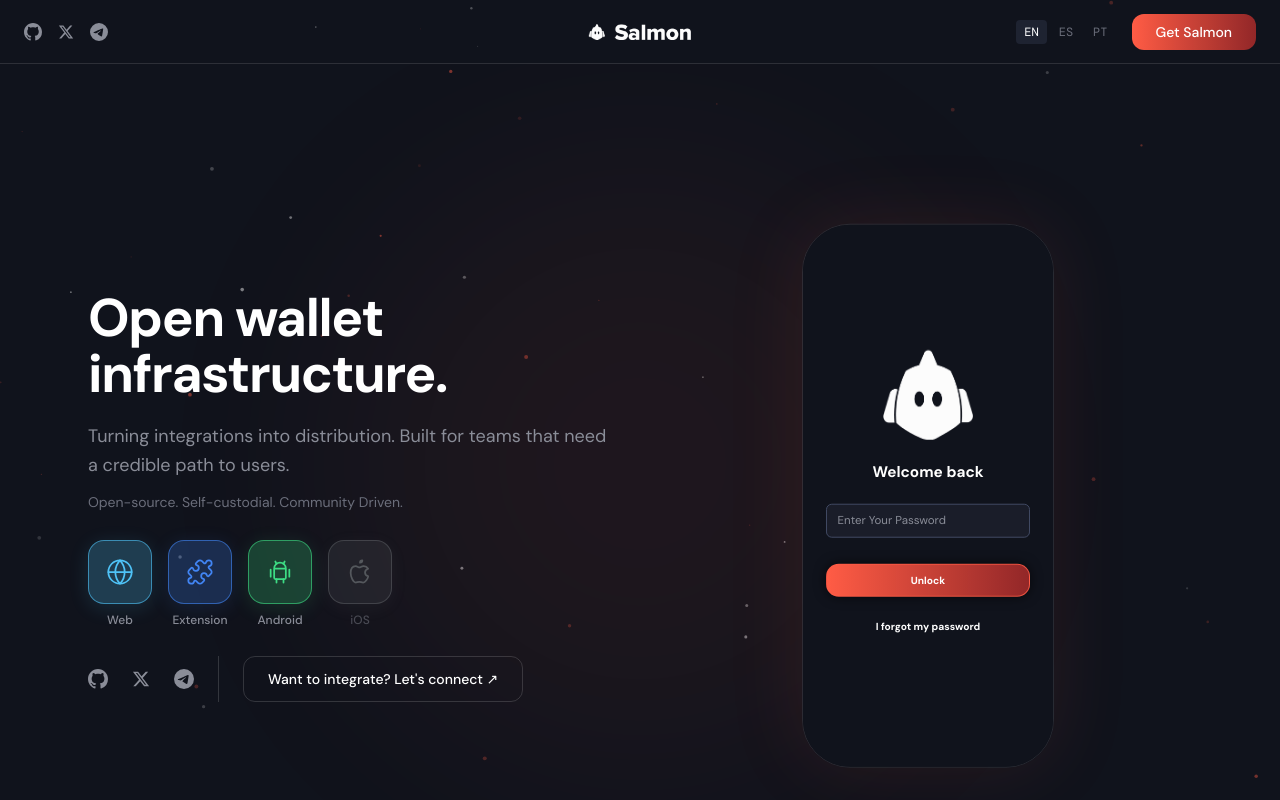
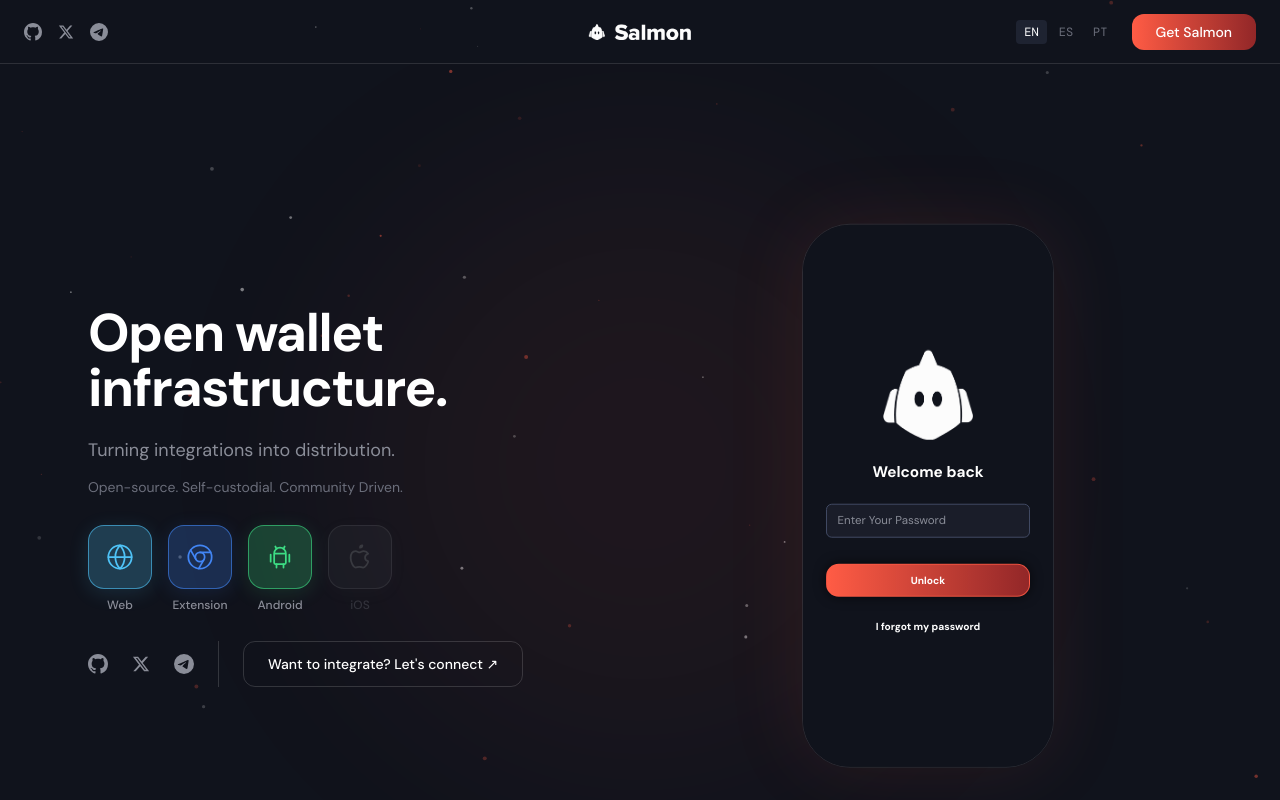
Before and after one commit to salmon-wallet/salmon-website, a Next.js app: page /en in a window 1280 px wide. Shown: the top 800 px of the page. Built offline with nearby package versions, Linux system fonts and the light colour scheme; a web font is replaced by a local one.

Commit message:
refine hero platform links

```diff
--- a/components/Hero.tsx
+++ b/components/Hero.tsx
@@ -6,7 +6,7 @@
 import { LINKS } from '@/lib/constants';
 import GradientButton from './ui/GradientButton';
 import LockScreenMock from './hero/LockScreenMock';
-import { WebIcon, ExtensionIcon, AndroidIcon, IosIcon } from './ui/platform-icons';
+import { WebIcon, ChromeIcon, AndroidIcon, IosIcon } from './ui/platform-icons';
 
 export default function Hero() {
   const t = useTranslations('hero');
@@ -15,7 +15,7 @@
 
   const platforms = [
     { key: 'web', label: tPlatform('web'), href: LINKS.webWallet, icon: <WebIcon size={28} />, tint: '#4FC3F7' },
-    { key: 'extension', label: tPlatform('extension'), href: LINKS.chrome, icon: <ExtensionIcon size={28} />, tint: '#4285F4' },
+    { key: 'extension', label: tPlatform('extension'), href: LINKS.chrome, icon: <ChromeIcon size={28} />, tint: '#4285F4' },
     { key: 'android', label: tPlatform('android'), href: LINKS.playStore, icon: <AndroidIcon size={28} />, tint: '#3DDC84' },
     { key: 'ios', label: tPlatform('ios'), href: null, icon: <IosIcon size={28} />, tint: '#A2AAAD' },
   ] as const;
@@ -49,7 +49,7 @@
       <div className="relative z-10 mx-auto grid w-full max-w-6xl items-center gap-10 px-6 py-10 lg:grid-cols-2 lg:gap-12">
         {/* Text column */}
         <motion.div
-          className="flex flex-col items-center text-center lg:items-start lg:text-left"
+          className="flex flex-col items-center text-center lg:items-start lg:text-left min-[1024px]:max-[1160px]:pl-8"
           variants={stagger}
           initial="initial"
           animate="animate"
@@ -90,8 +90,15 @@
                   <span className="platform-tile flex h-16 w-16 items-center justify-center rounded-2xl border">
                     {icon}
                   </span>
-                  <span className="text-xs font-medium text-text-secondary transition-colors duration-300 group-hover:text-text-primary">
-                    {label}
+                  <span className="relative text-xs font-medium text-text-secondary transition-colors duration-300 group-hover:text-text-primary">
+                    <span className={key === 'ios' ? 'transition-opacity duration-300 group-hover:opacity-0' : undefined}>
+                      {label}
+                    </span>
+                    {key === 'ios' && (
+                      <span className="absolute left-1/2 top-0 -translate-x-1/2 whitespace-nowrap opacity-0 transition-opacity duration-300 group-hover:opacity-100">
+                        Soon
+                      </span>
+                    )}
                   </span>
                 </>
               );
@@ -110,7 +117,7 @@
                   ) : (
                     <span
                       title={tPlatform('comingSoon')}
-                      className="flex cursor-default flex-col items-center gap-2 opacity-45"
+                      className="group flex cursor-default flex-col items-center gap-2 opacity-25 transition-opacity duration-300 hover:opacity-40"
                     >
                       {tile}
                     </span>
--- a/components/ui/platform-icons.tsx
+++ b/components/ui/platform-icons.tsx
@@ -16,6 +16,18 @@
   return (
     <svg width={size} height={size} viewBox="0 0 24 24" fill="none" stroke="currentColor" strokeWidth="1.5" strokeLinecap="round" strokeLinejoin="round" aria-hidden="true">
       <path d="M15.39 4.39a1 1 0 0 0 1.68-.474 2.5 2.5 0 1 1 3.014 3.015 1 1 0 0 0-.474 1.68l1.683 1.682a2.414 2.414 0 0 1 0 3.414L19.61 15.39a1 1 0 0 1-1.68-.474 2.5 2.5 0 1 0-3.014 3.015 1 1 0 0 1 .474 1.68l-1.683 1.682a2.414 2.414 0 0 1-3.414 0L8.61 19.61a1 1 0 0 0-1.68.474 2.5 2.5 0 1 1-3.014-3.015 1 1 0 0 0 .474-1.68l-1.683-1.682a2.414 2.414 0 0 1 0-3.414L4.39 8.61a1 1 0 0 1 1.68.474 2.5 2.5 0 1 0 3.014-3.015 1 1 0 0 1-.474-1.68l1.683-1.682a2.414 2.414 0 0 1 3.414 0z" />
+    </svg>
+  );
+}
+
+export function ChromeIcon({ size = 24 }: IconProps) {
+  return (
+    <svg width={size} height={size} viewBox="0 0 24 24" fill="none" stroke="currentColor" strokeWidth="1.5" strokeLinecap="round" strokeLinejoin="round" aria-hidden="true">
+      <circle cx="12" cy="12" r="10" />
+      <circle cx="12" cy="12" r="4" />
+      <path d="M21.17 8H12" />
+      <path d="M3.95 6.06 8.54 14" />
+      <path d="M10.88 21.94 15.46 14" />
     </svg>
   );
 }
--- a/messages/en.json
+++ b/messages/en.json
@@ -27,7 +27,7 @@
   },
   "hero": {
     "heading": "Open wallet infrastructure.",
-    "subheading": "Turning integrations into distribution. Built for teams that need a credible path to users.",
+    "subheading": "Turning integrations into distribution.",
     "tagline": "Open-source. Self-custodial. Community Driven.",
     "integrate": "Want to integrate? Let's connect",
     "walletPreview": "Wallet Preview"
--- a/messages/es.json
+++ b/messages/es.json
@@ -27,7 +27,7 @@
   },
   "hero": {
     "heading": "Infraestructura de wallet abierta.",
-    "subheading": "Convirtiendo integraciones en distribución. Construida para equipos que necesitan un camino creíble hacia los usuarios.",
+    "subheading": "Convirtiendo integraciones en distribución.",
     "tagline": "Open-source. Autocustodial. Impulsada por la comunidad.",
     "integrate": "¿Querés integrar? Hablemos",
     "walletPreview": "Vista previa"
--- a/messages/pt.json
+++ b/messages/pt.json
@@ -27,7 +27,7 @@
   },
   "hero": {
     "heading": "Infraestrutura de carteira aberta.",
-    "subheading": "Transformando integrações em distribuição. Construída para equipes que precisam de um caminho crível até os usuários.",
+    "subheading": "Transformando integrações em distribuição.",
     "tagline": "Open-source. Autocustodial. Movida pela comunidade.",
     "integrate": "Quer integrar? Vamos conversar",
     "walletPreview": "Prévia da carteira"
```
